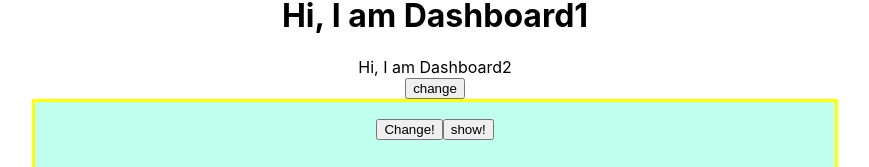
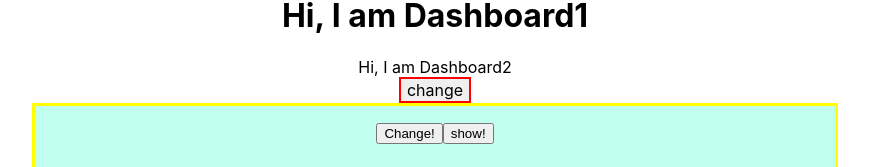
Before and after one commit to clairelee0414/cht_react, a React (Create React App) app in the folder lab3_react_start/: page / in a window 1280 px wide. Shown: the part 220-387 px from the top of the page, without its empty margins (205-1074 px from the left). Built offline with nearby package versions, Linux system fonts and the light colour scheme.

Commit message:
apply styles to button

```diff
--- a/lab3_react_start/src/App.js
+++ b/lab3_react_start/src/App.js
@@ -33,14 +33,24 @@ class App extends Component {
   };
 
   render() {
+    const style = {
+      backgroud: "yellow",
+      font: "inherit",
+      border: "2px solid red",
+      padding: "4 px",
+      cursoe: "pointer",
+    };
     return (
       <div className="App">
         <Counter step="2" />
         <h1>{this.state.title}</h1>
-        <Banner clickCallback={this.titleChangeListener} name ={this.state.title}/>
+        <Banner
+          clickCallback={this.titleChangeListener}
+          name={this.state.title}
+        />
         <Dashboard1 />
         <Dashboard2 />
-        <button onClick={() => this.changeNameHandler("one punch man")}>
+        <button style={style} onClick={() => this.changeNameHandler("one punch man")}>
           change
         </button>
         <Person
```
